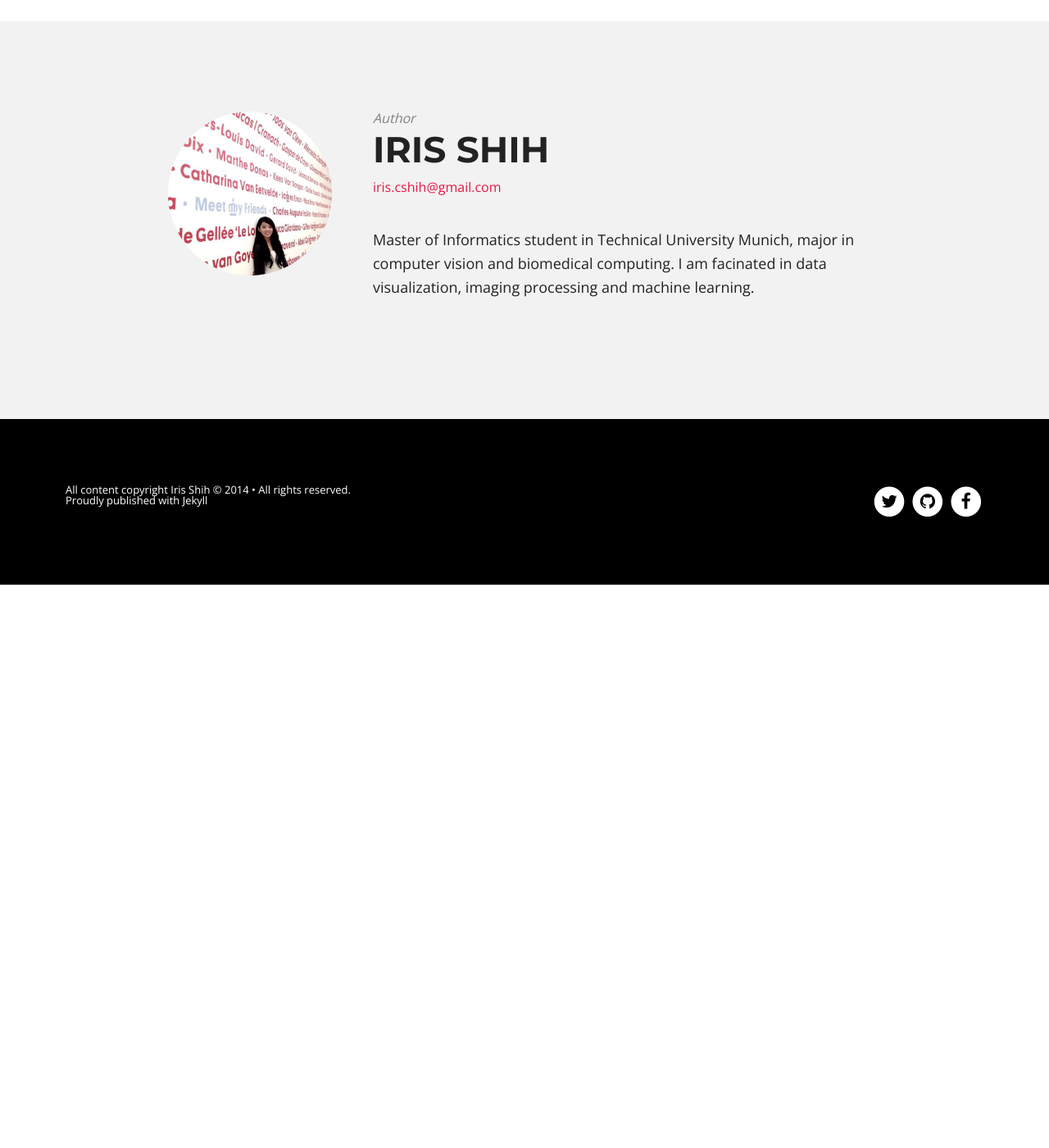
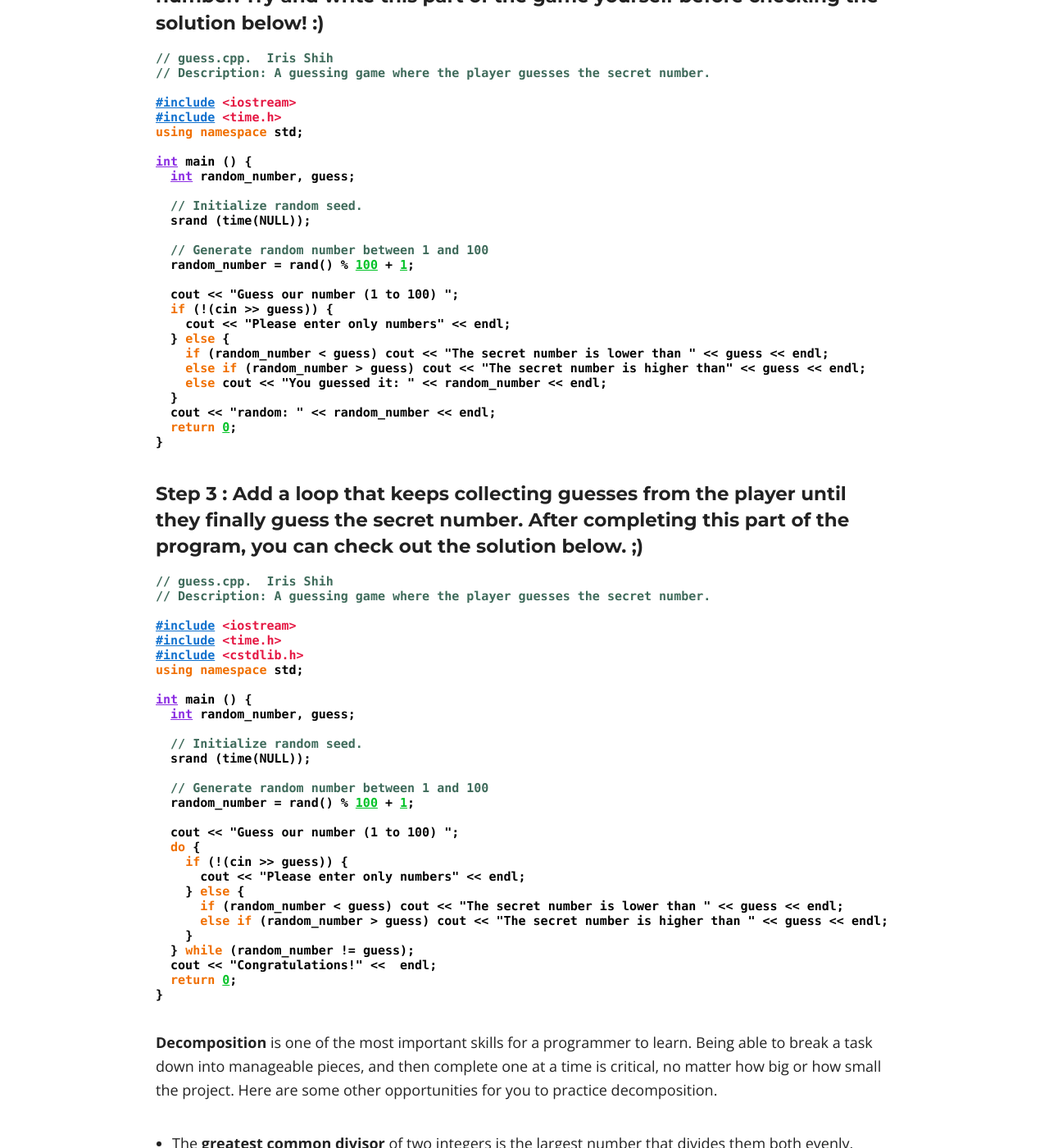
Before and after one commit to IriscShih/coding-star, a Jekyll site: the page built from _posts/2014-08-25-let's-learn-C++-part1.md, in a window 1280 px wide and 1400 px high, scrolled down 4327 px. Shown: the whole window at 82% size. Built offline with Jekyll 4.4.1, drawn with Linux system fonts in a browser that asks for light colours; nearby versions of some CDN libraries; comment, search, counter and statistics services are not loaded; before the commit the page ends 5040 px from its top, so only the background shows below that; some of the changed text lies outside the part shown.

Commit message:
added examples for c++ learning tutorial

```diff
--- a/_posts/2014-08-25-let's-learn-C++.md
+++ b/_posts/2014-08-25-let's-learn-C++-part1.md
@@ -145,8 +145,9 @@
 This process of development is called **decomposition**, which means breaking a task into sub-tasks, each of which is easy to do.
 
 ####Step 1 : Do a Google search to see how generate a random number using C++. Try searching on "rand C++".
+You can check out the solution below.
 
-Solution Here:
+
 {% highlight c++ %}
 // random.cpp.  Iris Shih
 // Description: Illustrates how to generate a random number in C++
@@ -167,3 +168,79 @@
   cout << "Your random number:" << random_number << endl;
 }
 {% endhighlight %}
+
+####Step 2 : We need to receive an integer input from the player (with appropriate error-checking on cin), and check it against the secret number. Try and write this part of the game yourself before checking the solution below! :)
+
+
+{% highlight c++ %}
+// guess.cpp.  Iris Shih
+// Description: A guessing game where the player guesses the secret number.
+
+#include <iostream>
+#include <time.h>
+using namespace std;
+
+int main () {
+  int random_number, guess;
+
+  // Initialize random seed.
+  srand (time(NULL));
+
+  // Generate random number between 1 and 100
+  random_number = rand() % 100 + 1;
+
+  cout << "Guess our number (1 to 100) ";
+  if (!(cin >> guess)) {
+    cout << "Please enter only numbers" << endl;
+  } else {
+    if (random_number < guess) cout << "The secret number is lower than " << guess << endl;
+    else if (random_number > guess) cout << "The secret number is higher than" << guess << endl;
+    else cout << "You guessed it: " << random_number << endl;
+  }
+  cout << "random: " << random_number << endl;
+  return 0;
+}
+{% endhighlight %}
+
+
+####Step 3 : Add a loop that keeps collecting guesses from the player until they finally guess the secret number. After completing this part of the program, you can check out the solution below. ;)
+
+{% highlight c++ %}
+// guess.cpp.  Iris Shih
+// Description: A guessing game where the player guesses the secret number.
+
+#include <iostream>
+#include <time.h>
+#include <cstdlib.h>
+using namespace std;
+
+int main () {
+  int random_number, guess;
+
+  // Initialize random seed.
+  srand (time(NULL));
+
+  // Generate random number between 1 and 100
+  random_number = rand() % 100 + 1;
+
+  cout << "Guess our number (1 to 100) ";
+  do {
+    if (!(cin >> guess)) {
+      cout << "Please enter only numbers" << endl;
+    } else {
+      if (random_number < guess) cout << "The secret number is lower than " << guess << endl;
+      else if (random_number > guess) cout << "The secret number is higher than " << guess << endl;
+    }
+  } while (random_number != guess);
+  cout << "Congratulations!" <<  endl;
+  return 0;
+}
+{% endhighlight %}
+
+**Decomposition** is one of the most important skills for a programmer to learn. Being able to break a task down into manageable pieces, and then complete one at a time is critical, no matter how big or how small the project. Here are some other opportunities for you to practice decomposition.
+
+- The **greatest common divisor** of two integers is the largest number that divides them both evenly.
+    - For example, gcd(12, 18) = 6, gcd(−4, 14) = 2.
+    - The most efficient way to compute gcd is with the **Euclidean algorithm**.
+    - Write a program with a function to compute gcd for two integers. Try doing the function without recursion first - it will help you understand how the algorithm works.
+    - [Click here]() to see the solution
```
Also changed, not shown: other parts of _posts/2014-08-25-let's-learn-C++-part1.md (+4 -4 lines), 15 other files.
